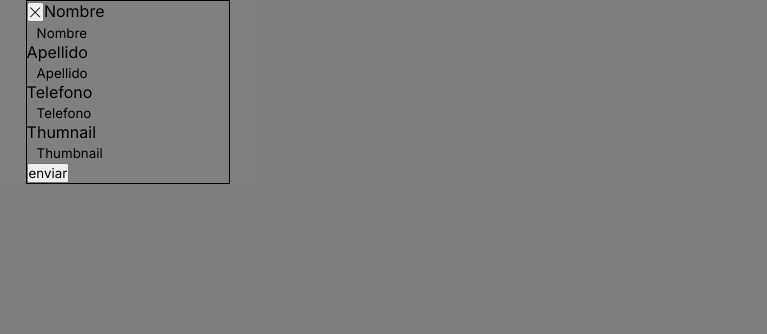
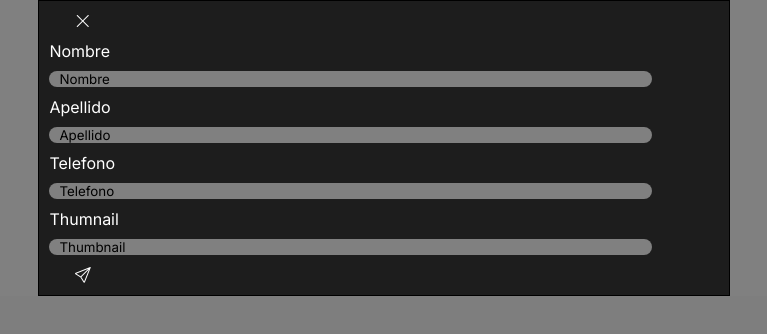
Before and after one commit to camilarolandi/final-proyecto, a React (Vite) app: page /nuevocontacto in a window 1280 px wide. Shown: the top 334 px of the page, without its empty margins (0-767 px from the left). Built offline with nearby package versions, Linux system fonts and the light colour scheme; a web font is replaced by a local one.

Commit message:
nvo contacto

```diff
--- a/src/Components/NuevoContacto/NuevoContato.jsx
+++ b/src/Components/NuevoContacto/NuevoContato.jsx
@@ -16,17 +16,17 @@ const handleSubmitNewContacto=(e) =>{
 	return (
 		<div className='cont-form-nvo-contacto'>
 			<form className='form-nvo-contacto' onSubmit={handleSubmitNewContacto} >
-			<button onClick={onCloseNvoContact}> <i className="bi bi-x-lg"></i>
+			<button className= "btn-contact-nvo"onClick={onCloseNvoContact}> <i className="bi bi-x-lg"></i>
             </button>
                 <label>Nombre</label>
-				<input className= "input-texto" type="text" name="nombre" id="nombre" placeholder='Nombre'/>
+				<input className= "input-contact" type="text" name="nombre" id="nombre" placeholder='Nombre'/>
                 <label>Apellido</label>
-				<input className= "input-texto" type="text" name="apellido" id="apellido" placeholder='Apellido'/>
+				<input className= "input-contact" type="text" name="apellido" id="apellido" placeholder='Apellido'/>
                 <label>Telefono</label>
-				<input className= "input-texto" type="text" name="telefono" id="telefono" placeholder='Telefono'/>
+				<input className= "input-contact" type="text" name="telefono" id="telefono" placeholder='Telefono'/>
 				<label>Thumnail</label>
-				<input className= "input-texto" type="text" name="thumbnail" id="thumbnail" placeholder='Thumbnail'/>
-				<button  type='submit'>enviar</button>
+				<input className= "input-contact" type="text" name="thumbnail" id="thumbnail" placeholder='Thumbnail'/>
+				<button className= "btn-contact-nvo" type='submit'><i className="bi bi-send"></i></button>
 			</form>
 		</div>
 	)
--- a/src/Components/NuevoContacto/nuevocontacto.css
+++ b/src/Components/NuevoContacto/nuevocontacto.css
@@ -3,21 +3,49 @@
 
 
 .cont-form-nvo-contacto{
-    width: 20%;
+    width: 60%;
     height: 100%;
     /* position: absolute;
     z-index: 1; */
     background-color: #808080;
     display: flex;
-
+    flex-direction: column;
     justify-content: center;
     align-items: center;
-    gap: 20px;
+
 
 }
 
 .form-nvo-contacto{
     border: 1px solid black;
-    width: 80%;
+    width: 90%;
+    height: 100%;
+    background-color: #1D1D1D;
+    display: flex;
+    flex-direction: column;
+    gap: 10px;
+    color: white;
+    padding: 10px;
+}
+
+
+.input-contact{
+    border: 2px;
+    width: 90% ;
+ /*    height: 100%; */
+    border-radius: 15px;
+    background-color: var(--bgcolor-input);
+    text-indent: 10px;
 
 }
+.btn-contact-nvo{
+    background-color:transparent;
+    font-size: 16px;
+    width: 10%;
+    color:white;
+    border: none;
+}
+
+.input-contact::placeholder{
+    color:#000000
+}
--- a/src/Screens/Contactos/Contactos.jsx
+++ b/src/Screens/Contactos/Contactos.jsx
@@ -118,7 +118,7 @@ const hideNvoContact = () => {
 
                     <div className='icons-fns-left'>
                         <i className="icons-left bi bi-people"></i>
-                        <button onClick={showNvoContact}><i className= "icons-left bi bi-disc" ></i></button>
+                        <button className='btn-form' onClick={showNvoContact}><i className= "icons-left bi bi-disc" ></i></button>
                         <i className= "icons-left bi bi-chat-quote" ></i>
                         <i className= "icons-left bi bi-chat-right-dots"></i>
                         <i className= "icons-left bi bi-three-dots-vertical" ></i>
--- a/src/Screens/Contactos/contactos.css
+++ b/src/Screens/Contactos/contactos.css
@@ -25,13 +25,14 @@ flex-direction: row;
 .contact-screen{
 display: flex;
 flex-direction: column;
-justify-content: start;
+justify-content: center;
 align-items: center;
 gap:10px;
 background-color:  var(--bgcolor-primary);
 height:100%;
 width: 30%;
 position: relative;
+
 }
 
 .contact-screen .photo-profile-cont{
@@ -58,16 +59,6 @@ display: flex;
 gap: 20px;
 }
 
-/* .contact-screen .photo-profile-cont .icons-header{
-background-color: var(--bgcolor-secondary);
-display: none;
-flex-direction: row;
-width: 100%;
-height: 10%;
-align-items: center;
-justify-content: space-between;
-}
- */
 
 
 .contactos-header{
@@ -88,7 +79,7 @@ width: 30%;
 .contacts{
 display: flex;
 flex-direction: column;
-height: 600px;
+height: 80%;
 width: 95%;
 background-color: var(--bgcolor-primary);
 padding: 10px;
@@ -276,10 +267,19 @@ background-color: var(--bgcolor-secondary);
 .add{
 background-color: #0f5515;
 font-weight: bold;
-
 }
 
-.modo-claro{
+.btn-form{
+    background-color: transparent ;
+    border:none;
+    font-size: 16px;
+    font-weight: bold;
+    text-align: center;
+    width:20%;
+    height: 100%;
+    color:var(--font-color);
+}
+/* .modo-claro{
 
 background-color:  var(--bgcolor-primary-light);
 color: var(--font-color-light);
@@ -288,7 +288,7 @@ color: var(--font-color-light);
 .modo-claro-2{
 background-color:  var(--bgcolor-secondary-light);
 }
-
+ */
 
 @media (max-width: 900px) {
 .contact-screen{
```
Also changed, not shown: src/Components/NuevoContacto/NuevoContacto.jsx (deleted, +0 -27 lines).
